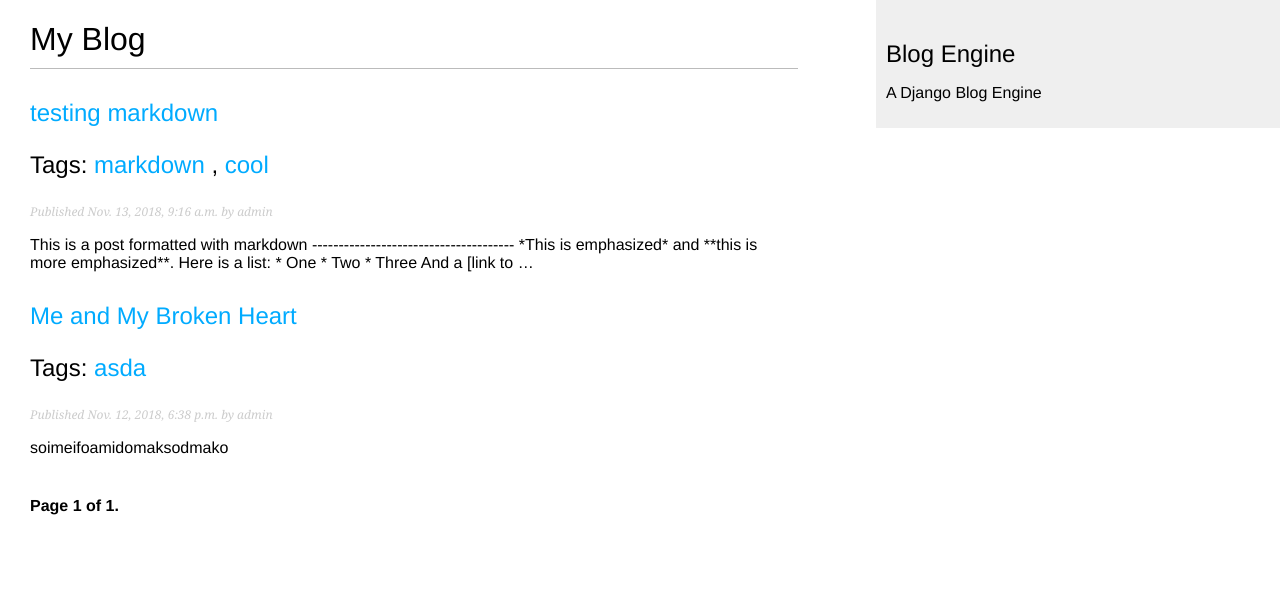
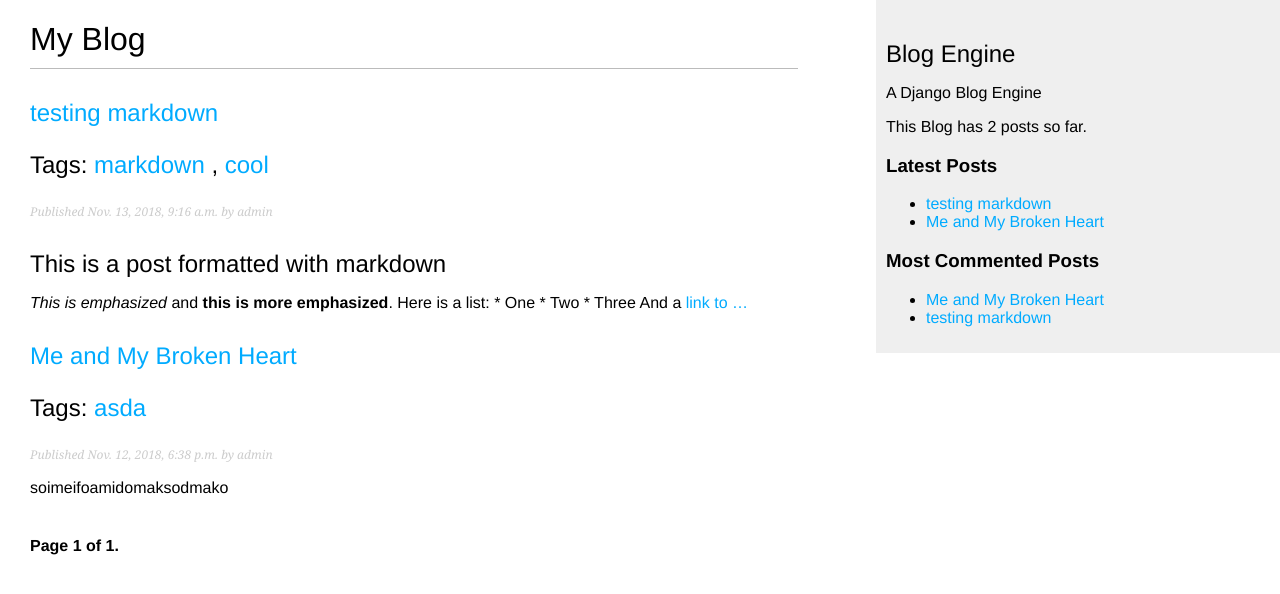
Before and after one commit to rshrc/djreact, a Django app: page /blog/ in a window 1280 px wide. Shown: the top 594 px of the page. Run offline with Django 3.2, Linux system fonts and the light colour scheme; data comes from the database, SQL or seed files in the repository; both versions use the stored data as it was after the commit; parts of the project's set-up code (start-up, migrations or seed data) failed here and were passed over.

Commit message:
Added Markdown and fixed Renderer

```diff
--- a/blogengine/blog/forms.py
+++ b/blogengine/blog/forms.py
@@ -7,7 +7,7 @@ class EmailPostForm(forms.Form):
     name = forms.CharField(max_length=25)
     email = forms.EmailField()
     to = forms.EmailField()
-    comments = forms.CharField(required=False, widget=forms.Textarea)
+    comments = forms.CharField(required=False, widget=forms.CharField)
 
 
 class CommentForm(forms.ModelForm):
--- a/blogengine/blog/templates/blog/base.html
+++ b/blogengine/blog/templates/blog/base.html
@@ -1,4 +1,6 @@
-{% load static %} <!DOCTYPE html>
+{% load blog_tags %}
+{% load static %}
+<!DOCTYPE html>
 <html>
 <head>
     <title>{% block title %}{% endblock %}</title>
@@ -8,8 +10,21 @@
 <body>
 <div id="content">{% block content %} {% endblock %}</div>
 <div id="sidebar">
+
     <h2>Blog Engine</h2>
     <p>A Django Blog Engine</p>
+    <p>This Blog has {% total_posts %} posts so far.</p>
+    <h3>Latest Posts</h3>
+    {% show_latest_posts %}
+    <h3>Most Commented Posts</h3>
+    {% get_most_commented_posts as most_commented_posts %}
+    <ul>
+        {% for post in most_commented_posts %}
+            <li>
+                <a href="{{ post.get_absolute_url }}">{{ post.title }}</a>
+            </li>
+        {% endfor %}
+    </ul>
 </div>
 </body>
 </html>
--- a/blogengine/blog/templates/blog/post/detail.html
+++ b/blogengine/blog/templates/blog/post/detail.html
@@ -1,4 +1,5 @@
 {% extends "blog/base.html" %}
+{% load blog_tags %}
 
 {% block title %}{{ post.title }}{% endblock %}
 
@@ -8,7 +9,7 @@
   <p class="date">
     Published {{ post.publish }} by {{ post.author }}
   </p>
-  {{ post.body|linebreaks }}
+  {{ post.body|markdown }}
   <p>
     <a href="{% url "blog:post_share" post.id %}">
       Share this post
--- /dev/null
+++ b/blogengine/blog/templates/blog/post/latest_posts.html
@@ -0,0 +1,7 @@
+<ul>
+    {% for post in latest_posts %}
+        <li>
+            <a href="{{ post.get_absolute_url }}">{{ post.title }}</a>
+        </li>
+    {% endfor %}
+</ul>
--- a/blogengine/blog/templates/blog/post/list.html
+++ b/blogengine/blog/templates/blog/post/list.html
@@ -1,4 +1,5 @@
 {% extends "blog/base.html" %}
+{% load blog_tags %}
 {% block title %}My Blog{% endblock %}
 {% block content %}
     <h1>My Blog</h1>
@@ -23,7 +24,7 @@
         <p class="date">
             Published {{ post.publish }} by {{ post.author }}
         </p>
-        {{ post.body|truncatewords:30|linebreaks }}
+        {{ post.body|markdown|truncatewords:30 }}
     {% endfor %}
     {% include "blog/pagination.html" with page=posts %}
 {% endblock %}
--- /dev/null
+++ b/blogengine/blog/templatetags/blog_tags.py
@@ -0,0 +1,29 @@
+import markdown
+from django import template
+from django.db.models import Count
+from django.utils.safestring import mark_safe
+
+from blog.models import Post
+
+register = template.Library()
+
+
+@register.simple_tag
+def total_posts():
+    return Post.published.count()
+
+
+@register.inclusion_tag('blog/post/latest_posts.html')
+def show_latest_posts(count=5):
+    latest_posts = Post.published.order_by('-publish')[:count]
+    return {'latest_posts': latest_posts}
+
+
+@register.simple_tag
+def get_most_commented_posts(count=5):
+    return Post.published.annotate(total_comments=Count('comments')).order_by('-total_comments')[:count]
+
+
+@register.filter(name='markdown')
+def markdown_format(text):
+    return mark_safe(markdown.markdown(text))
```
Also changed, not shown: blogengine/blog/admin.py (+16 -16 lines), blogengine/blog/templatetags/__init__.py (added), blogengine/db.sqlite3.
